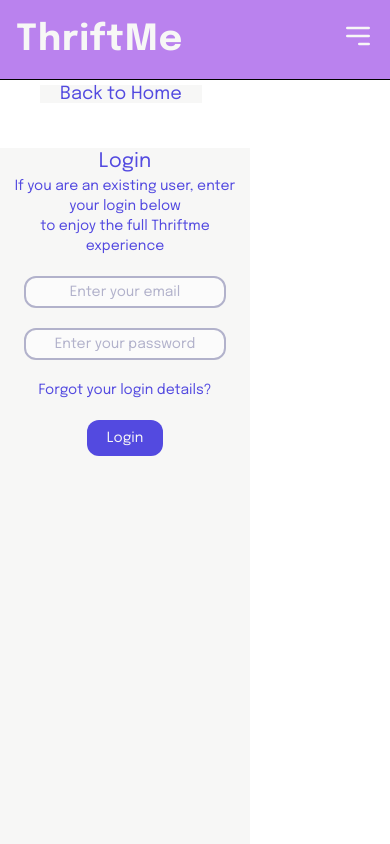
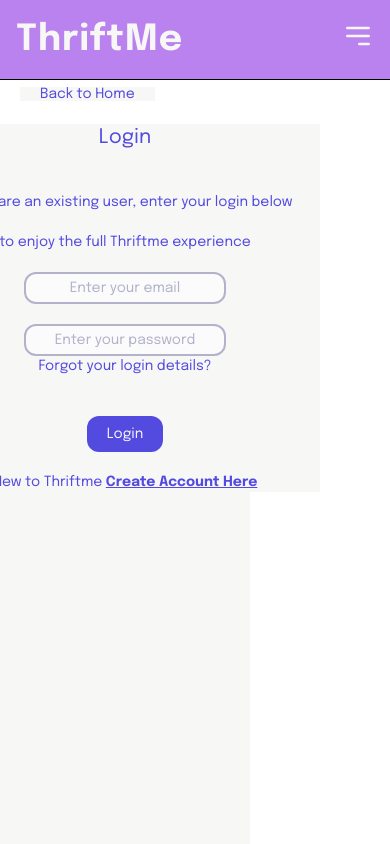
Before and after one commit to daniel0426/C2C-ecommerce-store, a Vue app in the folder front/: page /login in a window 390 px wide. Shown: the top 844 px of the page. Built offline with nearby package versions, Linux system fonts and the light colour scheme.

Commit message:
Updated project after pull requests was sent to main branch and a copy pulled down to my local computer

```diff
--- a/front/src/views/CreateAccount.vue
+++ b/front/src/views/CreateAccount.vue
@@ -1,6 +1,6 @@
 <template>
- <span @Click="GoBack" class="go-back text-dark-purple bg-transperant font-epilogue sm:text-lg  lg:text-2xl text-extrabold sm:m-10 lg:m-10  bg-cream sm:px-5 lg:px-10"> Back to Home</span> <br>
-<div class="container lg:flex md:flex sm:flex-none bg-cream w-full h-auto font-epilogue">
+ <span @Click="GoBack" class="go-back text-dark-purple bg-transperant font-epilogue sm:text-lg  lg:text-2xl text-extrabold sm:m-10 lg:m-10 sm:h-auto  bg-cream sm:px-5 lg:px-10"> Back to Home</span> <br>
+<div class="container lg:flex md:flex sm:flex-none bg-cream w-screen h-screen font-epilogue place-items-center">
   <div class="logo-area space-y-1 text-dark-purple font-epilogue m-20 w-1/3 text-center text-sm bg-cream  sm:hidden md:block lg:block place-items-center">
   <h1 class="main-heading sm:text-xl md:text-3xl lg:text-5xl text-dark-purple text-bold font-epilogue" > Thrift Me</h1>
    <img src="https://picsum.photos/id/1025/300/300" alt="" class="logo sm:ml-10 md:ml-1 lg:ml-1">
@@ -9,15 +9,15 @@
     <p>and customise your experience</p>
   </div>
 
-  <div class="signup text-center xsm:m-0 md:m-5 lg:m-10 bg-cream xsm:w-full sm:w-full lg;w2/3 block">
+  <div class="signup text-center sm:m-5 md:m-5 lg:m-10 sm:mt-5 bg-cream xsm:w-full sm:w-full lg;w2/3 block">
  <h1 class="title text-dark-purple font-epilogue text-bold sm:text-xl md:text-2xl lg:text-3xl text-center ">Sign Up</h1><br>
-    <span @click="GoLogin" class="subtitle text-dark-purple font-epilogue  text-sm text-center">Already a ThriftMe user? Sign in here</span><br><br>
+    <span @click="GoLogin" class="subtitle text-dark-purple font-epilogue  text-xs text-center">Already a ThriftMe user? <b><u>Sign in here</u></b></span><br><br>
     <form class="signup-form text-dark-purple sm:space-y-1 md:space-y-1 lg:space-y-1 text-sm  bg-cream text-center place-items-center" name="signup-form">
       <input type="text" class="fname bg-white placeholder-purple-grey text-center opacity-60 rounded-xl border-2 border-purple-grey border-solid px-5 py-1" name="fname" v-model="fname" placeholder="FIRST NAME"  required="true"><br>
        <span class="error text-red-600 test-sm" v-if="msg.fname">{{msg.fname}}</span><br>
       <input  type="text" class="lname bg-white placeholder-purple-grey text-center opacity-60 rounded-xl border-2 border-purple-grey border-solid px-5 py-1" name="lname" v-model="lname" placeholder="LAST NAME"  required="true"><br>
      <span class="error text-red-600 test-sm" v-if="msg.lname">{{msg.lname}}</span><br>
-      <input type="text" class="date-of-birth placeholder-purple-grey text-center opacity-60 rounded-xl border-2 border-purple-grey border-solid px-5 py-1" name="birth-date" v-model="dateofbirth"  placeholder="DD / MM / YYYY"  required="true"><br>
+      <input type="text" class="date-of-birth bg-white placeholder-purple-grey text-center opacity-60 rounded-xl border-2 border-purple-grey border-solid px-5 py-1" name="birth-date" v-model="dateofbirth"  placeholder="DD / MM / YYYY"  required="true"><br>
       <span class="error text-red-600 test-sm" v-if="msg.dateofbirth">{{msg.dateofbirth}}</span><br>
       <input type="email" class="email bg-white text-purple-grey placeholder-purple-grey text-center opacity-60 rounded-xl border-2 border-purple-grey border-solid px-5 py-1" name="email" v-model="email" placeholder="EMAIL  ADDRESS"  required="true"><br>
         <span class="error text-red-600 test-sm" v-if="msg.email">{{msg.email}}</span><br>
@@ -30,7 +30,7 @@
     <button class="signup-form-button bg-dark-purple rounded-xl text-sm px-5 py-2 text-cream">Create Account</button><br>
     </div>
 </div>
-<footer class="footer sm:h-0 md:h-10 lg:h-10 bg-bright-purple "></footer>
+<footer class="footer sm:h-8 md:h-10 lg:h-10 bg-bright-purple "></footer>
 </template>
 
 <script>
--- a/front/src/views/Login.vue
+++ b/front/src/views/Login.vue
@@ -1,27 +1,28 @@
 <template>
-<span @Click="GoBack" class="go-back text-dark-purple bg-transperant font-epilogue sm:text-lg  lg:text-2xl text-extrabold sm:m-10 lg:m-10  bg-cream sm:px-5 lg:px-10"> Back to Home</span> <br>
- <div class="container lg:flex md:flex sm:flex-none bg-cream w-screen h-screen font-epilogue mt-10">
-   <div class="logo-area space-y-1 text-dark-purple font-epilogue m-20 w-1/3 text-center text-sm bg-cream  sm:hidden md:block lg:block place-items-center">
+<span @Click="GoBack" class="go-back text-dark-purple bg-transperant font-epilogue sm:text-sm  lg:text-2xl text-extrabold sm:m-5 md:m5 lg:m-10  bg-cream sm:px-5 lg:px-10"> Back to Home</span> <br>
+ <div class="container lg:flex md:flex sm:flex-none bg-cream w-screen h-screen font-epilogue  place-items-center">
+   <div class="logo-area space-y-1 text-dark-purple font-epilogue sm:m-10 lg:m-20 w-1/3 text-center text-sm bg-cream  sm:hidden md:block lg:block place-items-center">
   <h1 class="main-heading sm:text-xl md:text-3xl lg:text-5xl text-dark-purple text-bold font-epilogue" > Thrift Me</h1>
    <img src="https://picsum.photos/id/1025/300/300" alt="" class="logo sm:ml-10 md:ml-1 lg:ml-1">
-   <span @click="GoSignup" class="signup-link">New to Thriftme sign up here</span><br>
+   <span @click="GoSignup" class="signup-link">New to Thriftme <b><u>Create Account Here</u></b></span><br>
+
 
     </div>
-<div class="login-area text-center xsm:m-0 md:m-5 lg:m-20 bg-cream xsm:w-full sm:w-full lg;w2/3 block text-dark-purple text-sm ">
-<h1 class="main-heading sm:text-xl md:text-3xl lg:text-4xl text-dark-purple text-bold font-epilogue">Login</h1>
+<div class="login-area text-center  bg-cream sm-h-screen xsm:w-screen sm:w-screen lg;w2/3 block text-dark-purple text-sm space-y-5  sm:mt-5 sm:m-6 ">
+<h1 class="main-heading sm:text-xl md:text-3xl lg:text-4xl text-dark-purple text-bold font-epilogue">Login</h1><br>
 <p>If you are an existing user, enter your login below</p>
 <p>to enjoy the full Thriftme experience</p>
-<form class="login-form text-center space-y-5 m-5" name="login">
+<form class="login-form text-center  space-y-5 m-5" name="login">
     <input class="login-email bg-white placeholder-purple-grey text-center opacity-60 rounded-xl border-2 border-purple-grey border-solid px-5 py-1" type="text" name="login-email" vmodel="email" placeholder="Enter your email"/><br>
     <input class="login-password bg-white placeholder-purple-grey text-center opacity-60 rounded-xl border-2 border-purple-grey border-solid px-5 py-1" type="password" name="login-password" vmodel="password" placeholder="Enter your password"/>
   </form>
   <span>Forgot your login details?</span><br><br>
 
-  <button class="login-button bg-dark-purple rounded-xl text-sm px-5 py-2 text-cream">Login</button>
+  <button class="login-button bg-dark-purple rounded-xl text-sm px-5 py-2 text-cream">Login</button><br><br>
+  <span @click="GoSignup" class="signup-link md:hidden lg:hidden">New to Thriftme <b><u>Create Account Here</u></b></span><br>
 </div>
-
  </div>
-
+<footer class="footer sm:h-8 md:h-10 lg:h-10 bg-bright-purple place-self-flexend "></footer>
 </template>
 
 <script>
```
Also changed, not shown: 1 other file (tests, documents, lock files or other folders).
